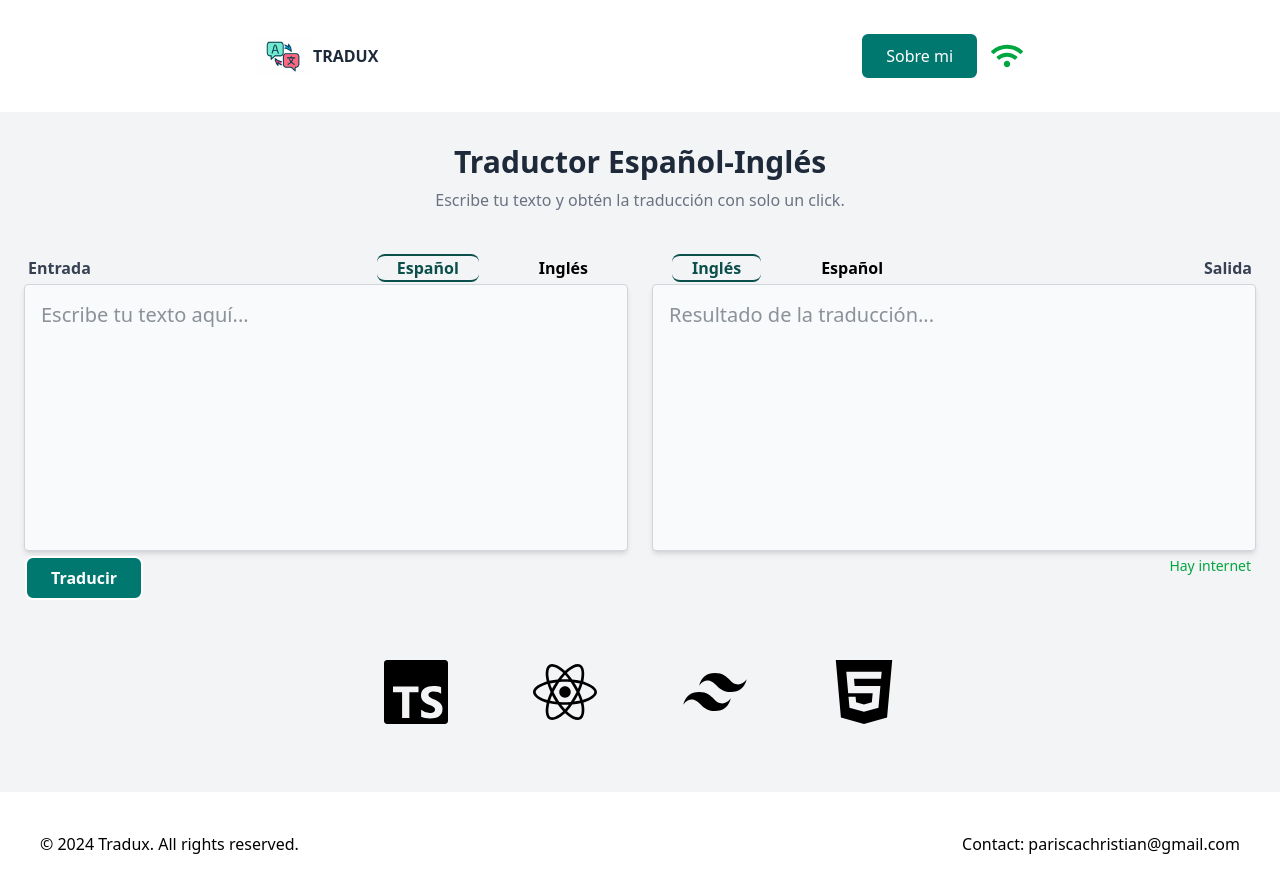
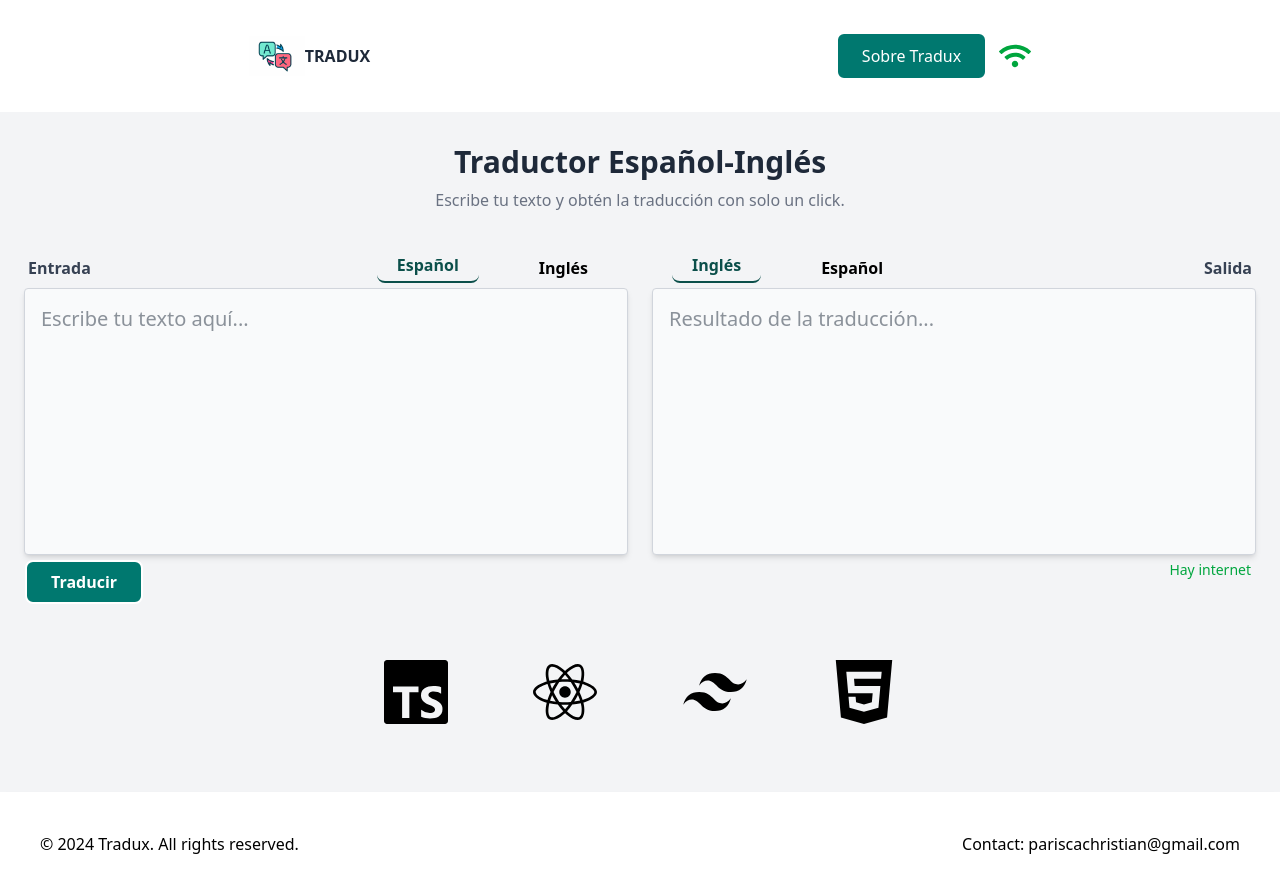
Before and after one commit to christiancmd/TraduxProject, a React (Vite) app: page / in a window 1280 px wide. Shown: the top 892 px of the page. Built offline with nearby package versions, Linux system fonts and the light colour scheme; no server answers.

Commit message:
docs: update README

```diff
--- a/src/components/Header.tsx
+++ b/src/components/Header.tsx
@@ -21,7 +21,7 @@ export default function Header() {
         </div>
         <nav className="flex items-center gap-3">
             <Link to='/about' className="ont-black rounded-lg border-2 py-2.5 px-6 text-white bg-teal-700 transition duration-300 hover:bg-teal-100 hover:border-teal-900 hover:text-teal-900">
-              Sobre mi
+              Sobre Tradux
             </Link>
 
             {!networkAccess ? (
--- a/src/components/TopBlock.tsx
+++ b/src/components/TopBlock.tsx
@@ -30,7 +30,7 @@ export default function TopForm({
   };
 
   return (
-    <header>
+    <header className="mb-1">
       <div className={`flex items-center justify-between ${orderLeft == true ? "flex-row-reverse" : "flex-row"}`}>
         <h3 className={`text-gray-700 font-semibold p-1`}>{title}</h3>
         <div className={`gap-10 px-5 flex ${reverse == true ? "flex-row-reverse " : "flex-row"}`}>
@@ -38,7 +38,7 @@ export default function TopForm({
           <Button
             id={`es-${title.replace(/\s+/g, "-").toLowerCase()}`}
             onClick={handleClick("es")}
-            className={`px-5 ${activeLang === "es" ? "text-teal-900 border-b-2 border-t-2" : ""}`}
+            className={`px-5 transition duration-300 ${activeLang === "es" ? "text-teal-900 border-b-2 pb-1" : ""}`}
           >
             Español
           </Button>
@@ -46,7 +46,7 @@ export default function TopForm({
           <Button
             id={`en-${title.replace(/\s+/g, "-").toLowerCase()}`}
             onClick={handleClick("en")}
-            className={`px-5 ${activeLang === "en" ? "text-teal-900 border-b-2 border-t-2": ""}`}
+            className={`px-5 transition duration-300 ${activeLang === "en" ? "text-teal-900 border-b-2 pb-1": ""}`}
           >
             Inglés
           </Button>
--- a/src/components/TranslationBlock.tsx
+++ b/src/components/TranslationBlock.tsx
@@ -34,10 +34,31 @@ export default function TranslationBlock({
         return;
       }
 
-      console.log(`Texto identificado: ${rawText}`);
+      const today = new Date().toDateString(); // Fecha simplificada (ej: "Wed Nov 19 2025")
+      const lastDate = localStorage.getItem("lastRequestDate");
+      const storedCount = localStorage.getItem('requestCount');
+      let requestCount = (storedCount && !isNaN(Number(storedCount))) ? Number(storedCount) : 0;
+      const requestLimit = 6; // Límite de solicitudes permitidas
+
+      // Reset diario
+      if (lastDate !== today) {
+        requestCount = 0;
+        localStorage.setItem("requestCount", "0");
+        localStorage.setItem("lastRequestDate", today);
+      }
+
+      if (requestCount >= requestLimit) {
+        toast.error("Has alcanzado el límite de solicitudes. Se reinicia mañana!.");
+        return;
+      }
 
       try {
         const resultApi = await serviceAPI(rawText, params);
+
+        // Actualizar el contador de solicitudes
+        localStorage.setItem('requestCount', (Number(localStorage.getItem('requestCount') ?? '0') + 1).toString());
+        localStorage.setItem("lastRequestDate", today);
+
         setText(resultApi ?? "");
       } catch (error) {
         console.error("Error al llamar a serviceAPI:", error);
```
Also changed, not shown: 1 other file (tests, documents, lock files or other folders).
